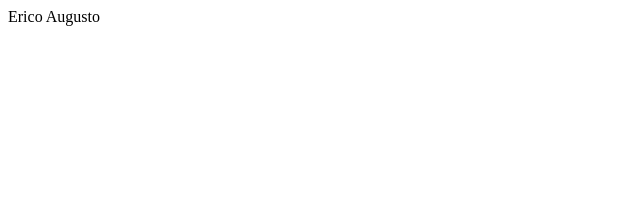
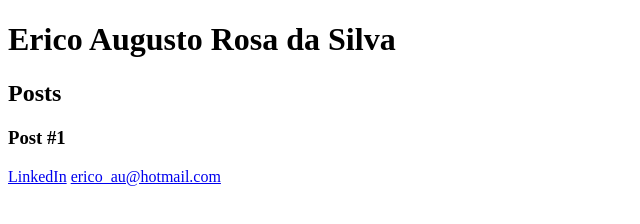
Before and after one commit to erico-au/inter, a plain HTML site: page HTML5_CSS3/index.html in a window 1280 px wide. Shown: the whole page, without its empty margins (0-640 px from the left). Drawn offline with Linux system fonts and the light colour scheme.

Commit message:
adequando a página pessoal

```diff
--- a/HTML5_CSS3/index.html
+++ b/HTML5_CSS3/index.html
@@ -5,6 +5,21 @@
         <title>Erico Augusto</title>
     </head>
     <body>
-            Erico Augusto
+        <header>
+            <h1>Erico Augusto Rosa da Silva</h1>
+      </header>
+      <section>
+          <header>
+              <h2>Posts</h2>
+          </header>
+          <article>
+              <header>
+                  <h3>Post #1</h3>
+                  <a href="https://www.linkedin.com/in/erico-augusto-rosa/" target="_blank">LinkedIn</a>
+                  <a href="mailto:erico_au@hotmail.com"><e-mail>erico_au@hotmail.com</e-mail></a>
+              </header>
+
+          </article>
+      </section>
     </body>
 </html>
```
